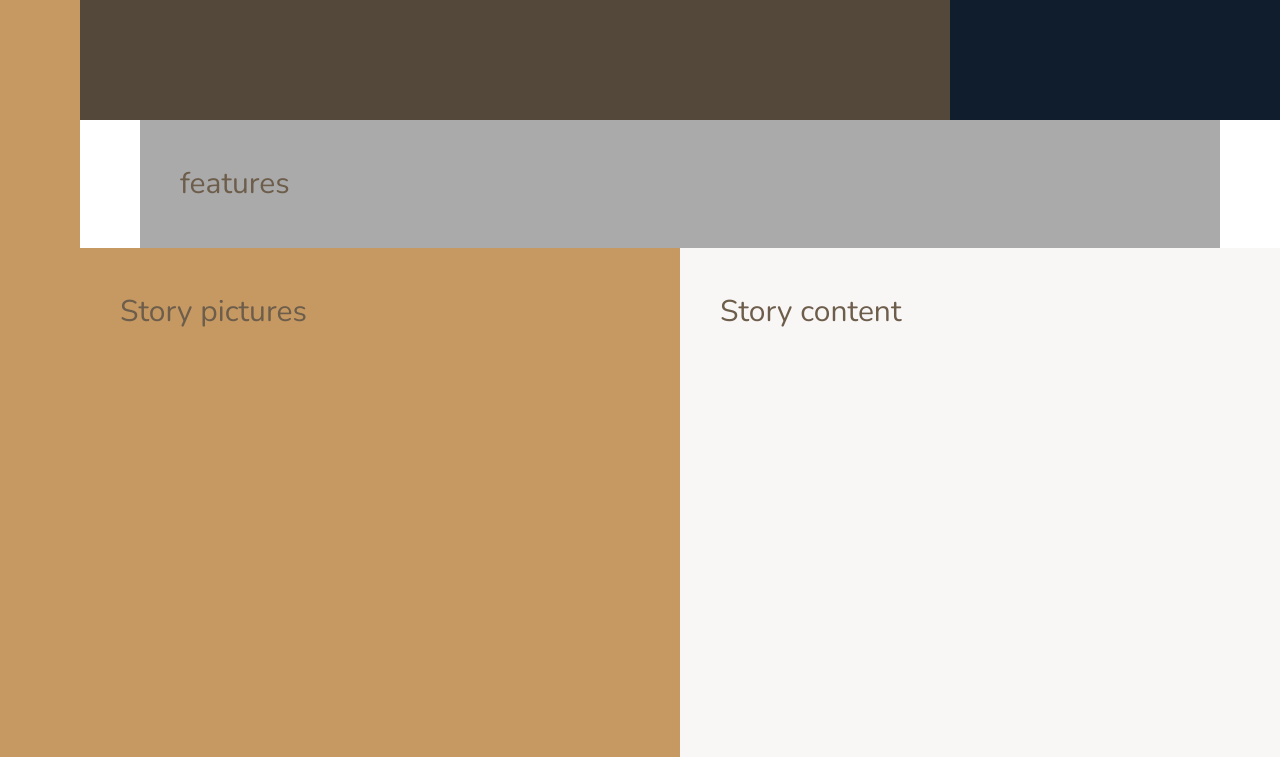
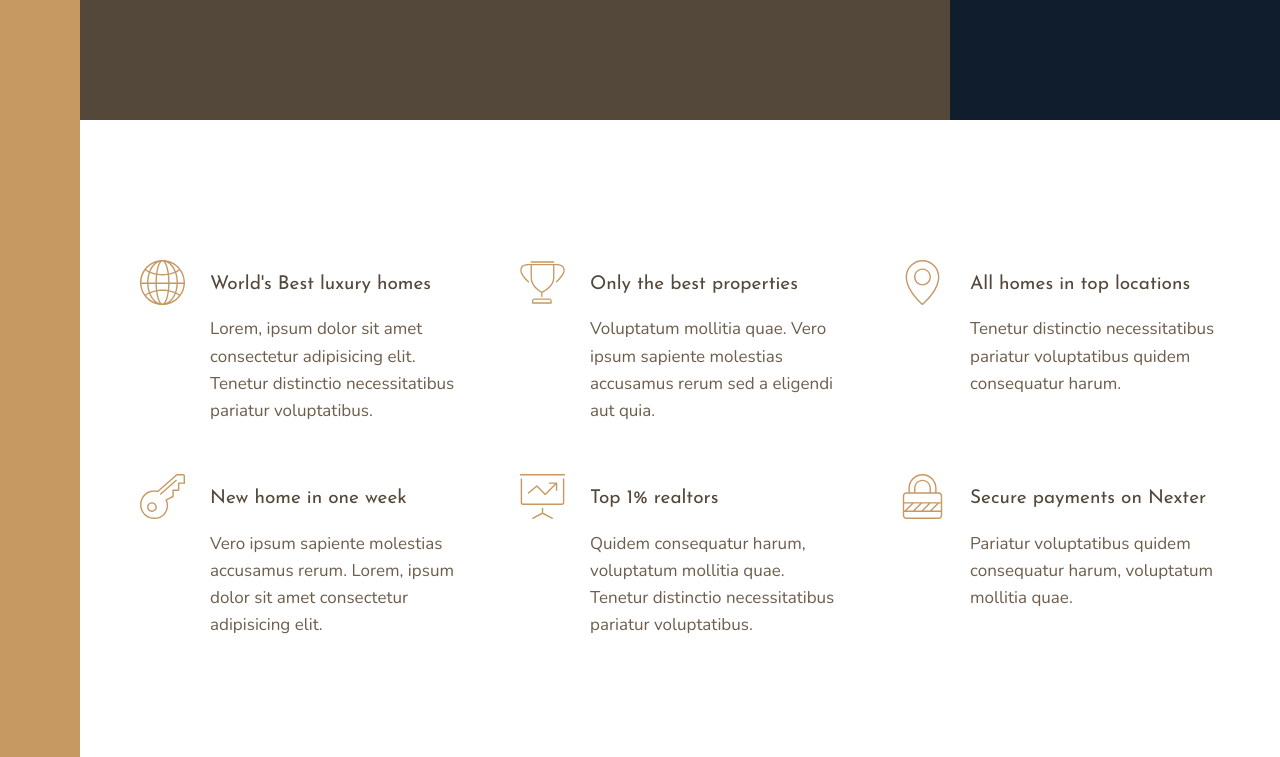
Before and after one commit to bearaxe/ACC-Nexter, a plain HTML site: page index.html in a window 1280 px wide. Shown: the part 520-1277 px from the top of the page. Drawn offline with nearby package versions, Linux system fonts and the light colour scheme.

Commit message:
ch 9: building features

```diff
--- a/css/style.css
+++ b/css/style.css
@@ -19,9 +19,17 @@ body {
   display: grid;
   grid-template-rows: 80vh min-content 40vw repeat(3, min-content);
   grid-template-columns: [sidebar-start] 8rem [sidebar-end full-start] minmax(6rem, 1fr) [center-start] repeat(8, [col-start] minmax(min-content, 14rem) [col-end]) [center-end] minmax(6rem, 1fr) [full-end]; }
-  .container > * {
-    padding: 40px;
-    font-size: 3rem; }
+
+.heading-1, .heading-2, .heading-3, .heading-4 {
+  font-family: "Josefin Sans", sans-serif;
+  font-weight: 400; }
+
+.heading-4 {
+  font-size: 1.9rem; }
+  .heading-4--light {
+    color: #f9f7f6; }
+  .heading-4--dark {
+    color: #54483A; }
 
 .sidebar {
   background-color: #c69963;
@@ -37,8 +45,26 @@ body {
   grid-column: col-start 7 / full-end; }
 
 .features {
-  background-color: #aaa;
-  grid-column: center-start / center-end; }
+  grid-column: center-start / center-end;
+  margin: 15rem 0;
+  display: grid;
+  grid-template-columns: repeat(auto-fit, minmax(25rem, 1fr));
+  grid-gap: 6rem;
+  align-items: start; }
+
+.feature {
+  display: grid;
+  grid-template-columns: min-content 1fr;
+  grid-row-gap: 1.5rem;
+  grid-column-gap: 2.5rem; }
+  .feature__icon {
+    fill: #c69963;
+    width: 4.5rem;
+    height: 4.5rem;
+    grid-row: 1 / span 2;
+    transform: translateY(-1rem); }
+  .feature__text {
+    font-size: 1.7rem; }
 
 .story {
   background-color: #f9f7f6; }
--- a/index.html
+++ b/index.html
@@ -25,7 +25,60 @@
         </div>
 
         <section class="features">
-            features
+            <div class="feature">
+                <svg class="feature__icon">
+                    <use xlink:href="img/sprite.svg#icon-global"></use>
+                </svg>
+                <h4 class="heading-4 heading-4--dark">World's Best luxury homes</h4>
+                <p class="feature__text">
+                    Lorem, ipsum dolor sit amet consectetur adipisicing elit. Tenetur distinctio necessitatibus pariatur voluptatibus.
+                </p>
+            </div>
+            <div class="feature">
+                <svg class="feature__icon">
+                    <use xlink:href="img/sprite.svg#icon-trophy"></use>
+                </svg>
+                <h4 class="heading-4 heading-4--dark">Only the best properties</h4>
+                <p class="feature__text">
+                    Voluptatum mollitia quae. Vero ipsum sapiente molestias accusamus rerum sed a eligendi aut quia.
+                </p>
+            </div>
+            <div class="feature">
+                <svg class="feature__icon">
+                    <use xlink:href="img/sprite.svg#icon-map-pin"></use>
+                </svg>
+                <h4 class="heading-4 heading-4--dark">All homes in top locations</h4>
+                <p class="feature__text">
+                    Tenetur distinctio necessitatibus pariatur voluptatibus quidem consequatur harum.
+                </p>
+            </div>
+            <div class="feature">
+                <svg class="feature__icon">
+                    <use xlink:href="img/sprite.svg#icon-key"></use>
+                </svg>
+                <h4 class="heading-4 heading-4--dark">New home in one week</h4>
+                <p class="feature__text">
+                    Vero ipsum sapiente molestias accusamus rerum. Lorem, ipsum dolor sit amet consectetur adipisicing elit.
+                </p>
+            </div>
+            <div class="feature">
+                <svg class="feature__icon">
+                    <use xlink:href="img/sprite.svg#icon-presentation"></use>
+                </svg>
+                <h4 class="heading-4 heading-4--dark">Top 1% realtors</h4>
+                <p class="feature__text">
+                    Quidem consequatur harum, voluptatum mollitia quae. Tenetur distinctio necessitatibus pariatur voluptatibus.
+                </p>
+            </div>
+            <div class="feature">
+                <svg class="feature__icon">
+                    <use xlink:href="img/sprite.svg#icon-lock"></use>
+                </svg>
+                <h4 class="heading-4 heading-4--dark">Secure payments on Nexter</h4>
+                <p class="feature__text">
+                    Pariatur voluptatibus quidem consequatur harum, voluptatum mollitia quae.
+                </p>
+            </div>
         </section>
 
         <div class="story__pictures">
--- a/sass/_base.scss
+++ b/sass/_base.scss
@@ -41,7 +41,6 @@ body {
   grid-template-columns: [sidebar-start] 8rem [sidebar-end full-start] minmax(6rem, 1fr) [center-start] repeat(8, [col-start] minmax(min-content, 14rem) [col-end]) [center-end] minmax(6rem, 1fr) [full-end] ;
 
   & > * {
-    padding: 40px;
-    font-size: 3rem;
+    // font-size: 3rem;
   }
 }
--- a/sass/_features.scss
+++ b/sass/_features.scss
@@ -1,5 +1,31 @@
 .features {
-  background-color: $color-grey-light-2;
+  grid-column: center-start / center-end;
 
-  grid-column: center-start / center-end;
+  margin: 15rem 0;
+
+  display: grid;
+  // grid-template-columns: repeat(3, 1fr);
+  grid-template-columns: repeat(auto-fit, minmax(25rem, 1fr));
+
+  grid-gap: 6rem;
+  align-items: start;
 }
+
+.feature {
+  display: grid;
+  grid-template-columns: min-content 1fr;
+  grid-row-gap: 1.5rem;
+  grid-column-gap: 2.5rem;
+
+  &__icon {
+    fill: $color-primary;
+    width: 4.5rem;
+    height: 4.5rem;
+    grid-row: 1 / span 2;
+    transform: translateY(-1rem);
+  }
+
+  &__text {
+    font-size: 1.7rem;
+  }
+}
--- a/sass/_typography.scss
+++ b/sass/_typography.scss
@@ -0,0 +1,25 @@
+%heading {
+  font-family: $font-display;
+  font-weight: 400;
+}
+
+.heading-1 {
+  @extend %heading;
+}
+.heading-2 {
+  @extend %heading;
+}
+.heading-3 {
+  @extend %heading;
+}
+.heading-4 {
+  @extend %heading;
+  font-size: 1.9rem;
+
+  &--light {
+    color: $color-grey-light-1;
+  }
+  &--dark {
+    color: $color-grey-dark-1;
+  }
+}
```
